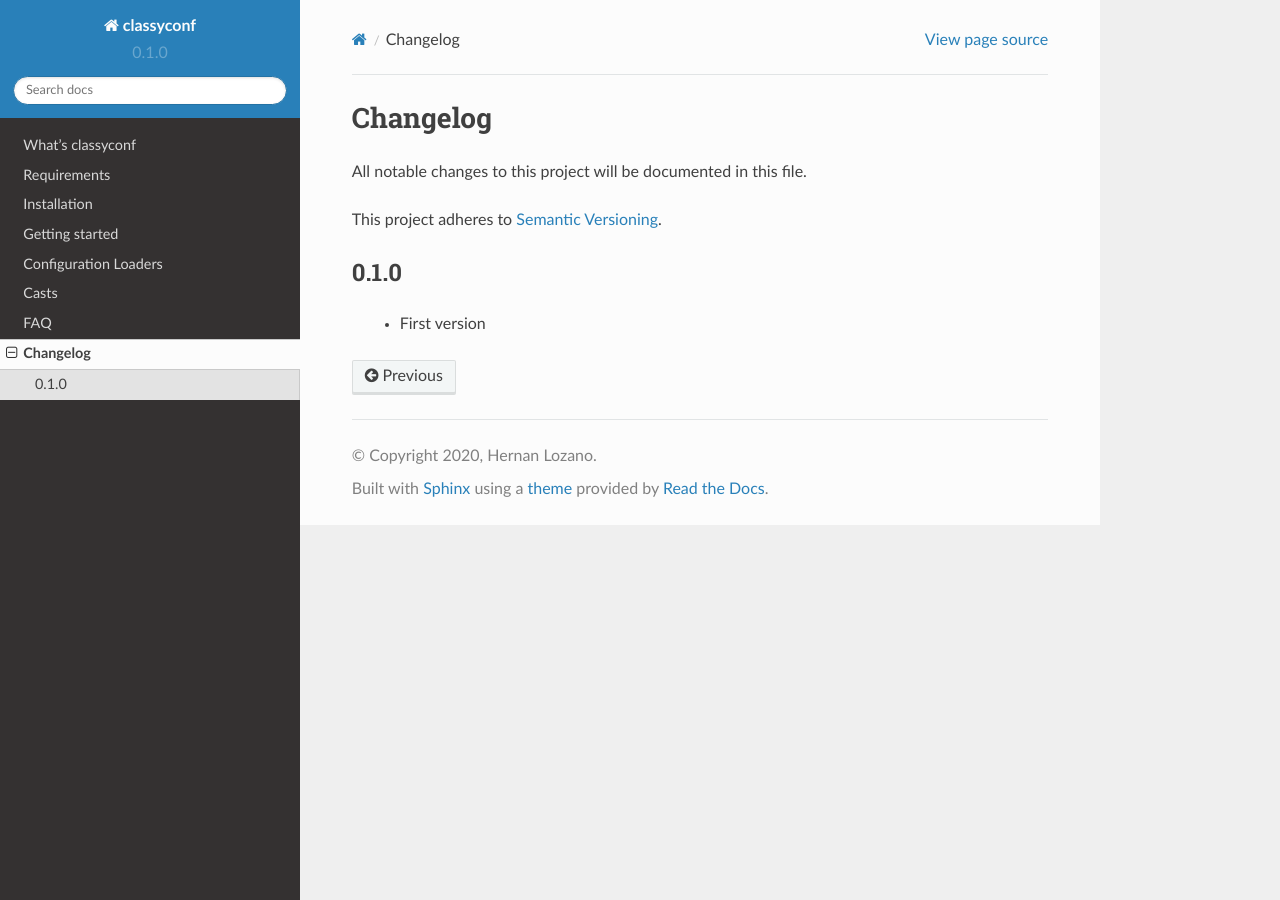
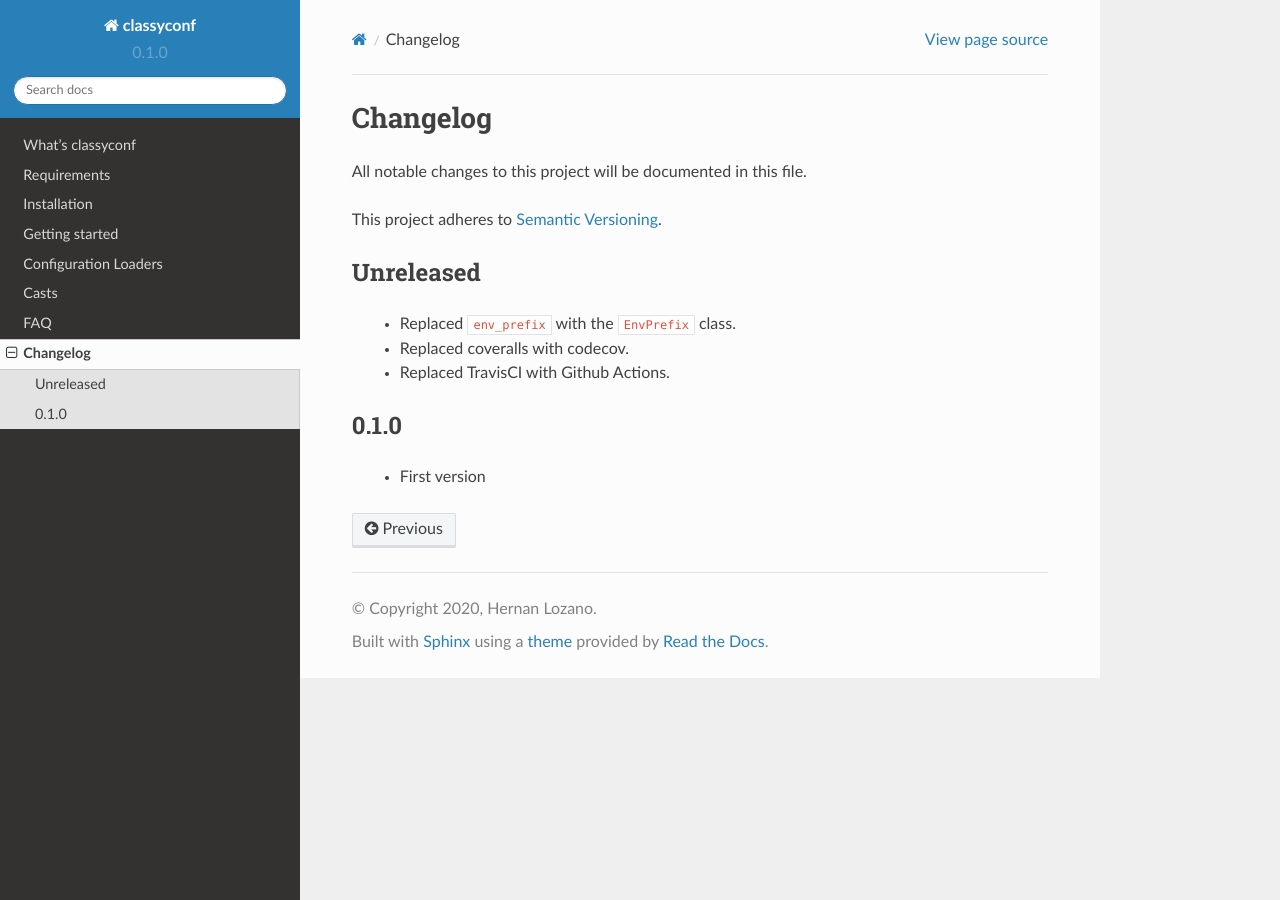
Before and after one commit to hernantz/classyconf, a Sphinx documentation site: the page built from docs/source/changelog.rst, in a window 1280 px wide. Built offline with Sphinx 7.4.7 and the Read the Docs theme 2.0.0, drawn with Linux system fonts in a browser that asks for light colours.

Commit message:
Improved coverage

```diff
--- a/docs/source/changelog.rst
+++ b/docs/source/changelog.rst
@@ -7,6 +7,12 @@ This project adheres to `Semantic Versioning`_.
 
 .. _`Semantic Versioning`: https://semver.org/spec/v2.0.0.html
 
+Unreleased
+==========
+
+  - Replaced ``env_prefix`` with the ``EnvPrefix`` class.
+  - Replaced coveralls with codecov.
+  - Replaced TravisCI with Github Actions.
 
 0.1.0
 =====
```
Also changed, not shown: 1 other file.
